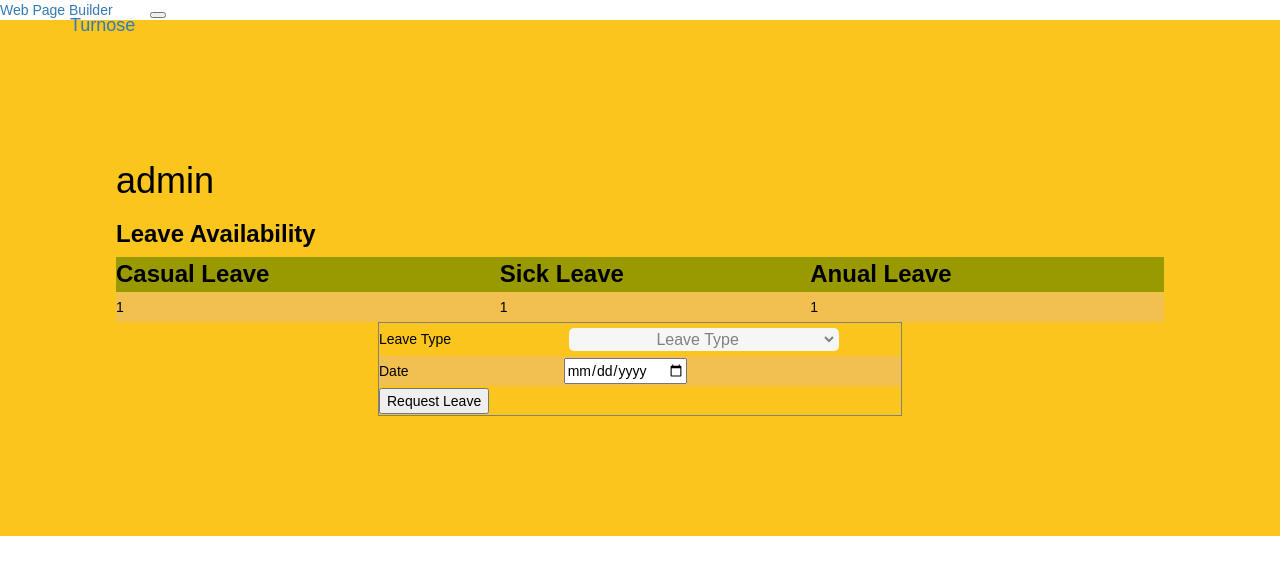
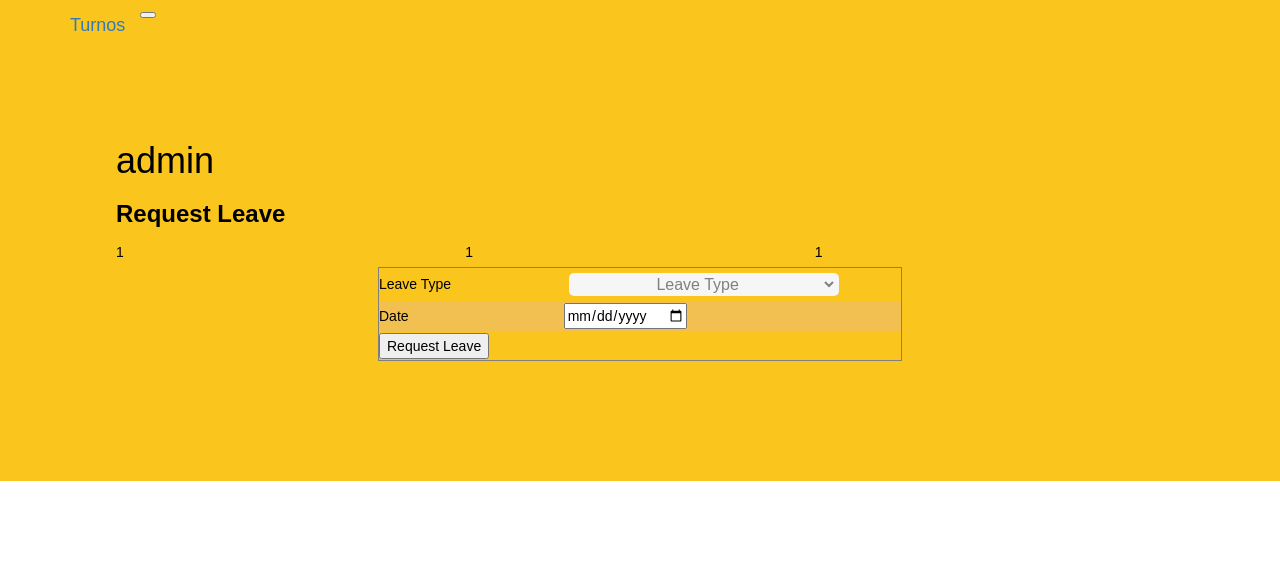
Before and after one commit to amrutha-k-r/ICT-PROJECT---GROUP-11, a PHP site: page /addreq.php in a window 1280 px wide. Shown: the top 575 px of the page. Run offline with PHP 8.4, Linux system fonts and the light colour scheme; a user stored in the database is signed in; tables that the repository leaves empty hold one stand-in row (values such as "Sample post"); some libraries are stand-ins or nearby versions.

Commit message:
Update addreq.php

```diff
--- a/addreq.php
+++ b/addreq.php
@@ -39,7 +39,7 @@
   <meta charset="UTF-8">
   <meta http-equiv="X-UA-Compatible" content="IE=edge">
   <meta name="viewport" content="width=device-width, initial-scale=1">
-  <title>Turnose</title>
+  <title>Turnos</title>
   <link rel="stylesheet" href="https://fonts.googleapis.com/css?family=Lora:400,700,400italic,700italic&amp;subset=latin">
   <link rel="stylesheet" href="https://fonts.googleapis.com/css?family=Montserrat:400,700">
   <link rel="stylesheet" href="https://fonts.googleapis.com/css?family=Raleway:100,100i,200,200i,300,300i,400,400i,500,500i,600,600i,700,700i,800,800i,900,900i">
@@ -74,7 +74,7 @@
 
        }
         th{
-            background-color: #999900;
+           /* background-color: none;*/
             height: 35px;
             font-size: x-large;
         }
@@ -119,7 +119,7 @@
 
                     <div class="navbar-brand">
 
-                        <a class="navbar-caption text-black" href="">Turnose</a>
+                        <a class="navbar-caption text-black" href="">Turnos</a>
                     </div>
 
                 </div>
@@ -161,7 +161,7 @@
 
 </section>
 
-<section class="engine"><a rel="external" href="">Web Page Builder</a></section>
+
 <section class="mbr-section mbr-after-navbar" id="pricing-table2-6" style="background-color: rgb(250, 197, 28); padding-top: 120px; padding-bottom: 120px;">
 
 
@@ -191,19 +191,11 @@
 
                     <caption>
                         <h1><?php echo $sname; ?></h1>
-                        <h3><b>Leave Availability</b></h3>
+                        <h3><b>Request Leave</b></h3>
                     </caption>
 
                     <table align="center" cellpadding="8px" cellspacing="2px" style="width: 100%" >
 
-                        <tr>
-                            <th align="center">Casual Leave</th>
-                            <th align="center">Sick Leave</th>
-
-                            <th align="center">Anual Leave</th>
-                            <!--<th align="center">Shift</th>-->
-                                <!--<th>Assign to</th>-->
-                        </tr>
 
                         <?php
 
```
